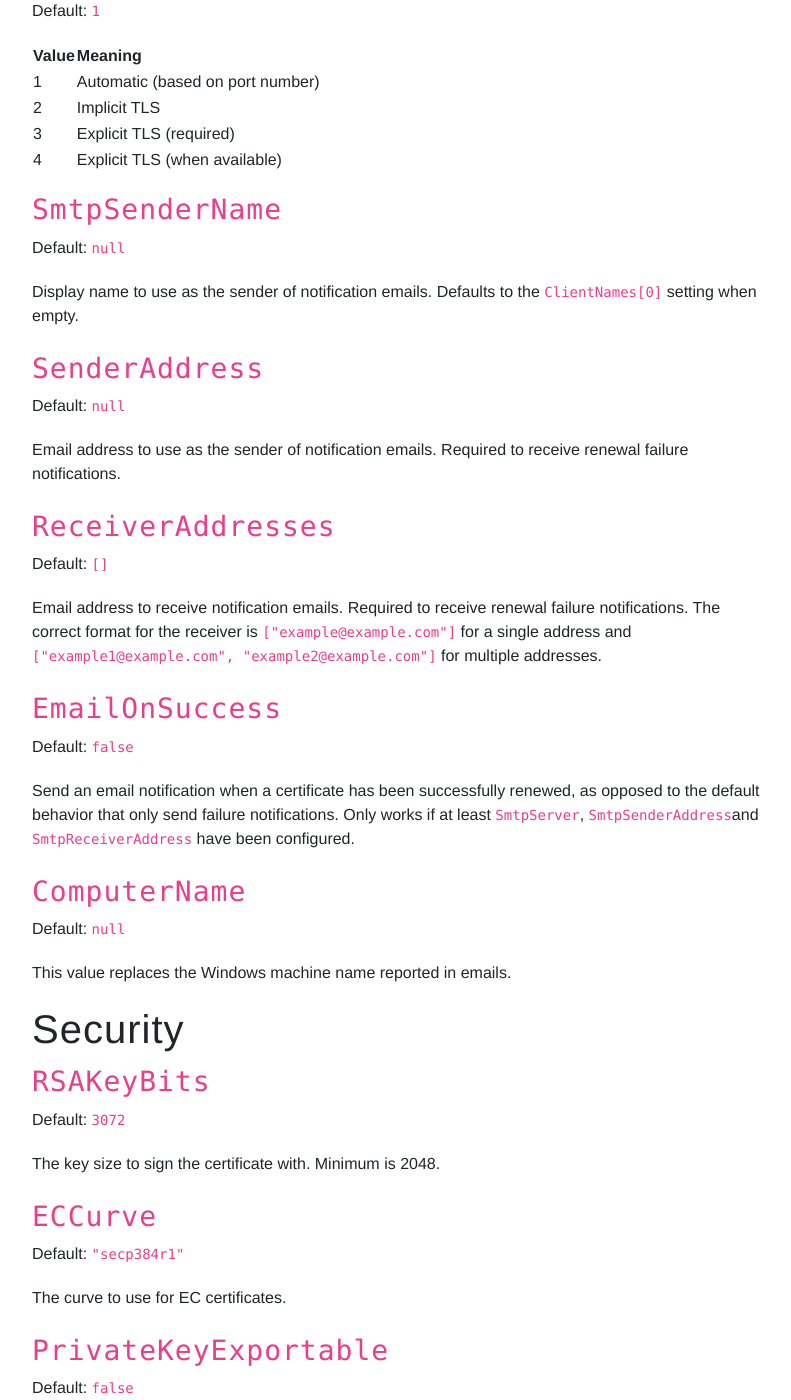
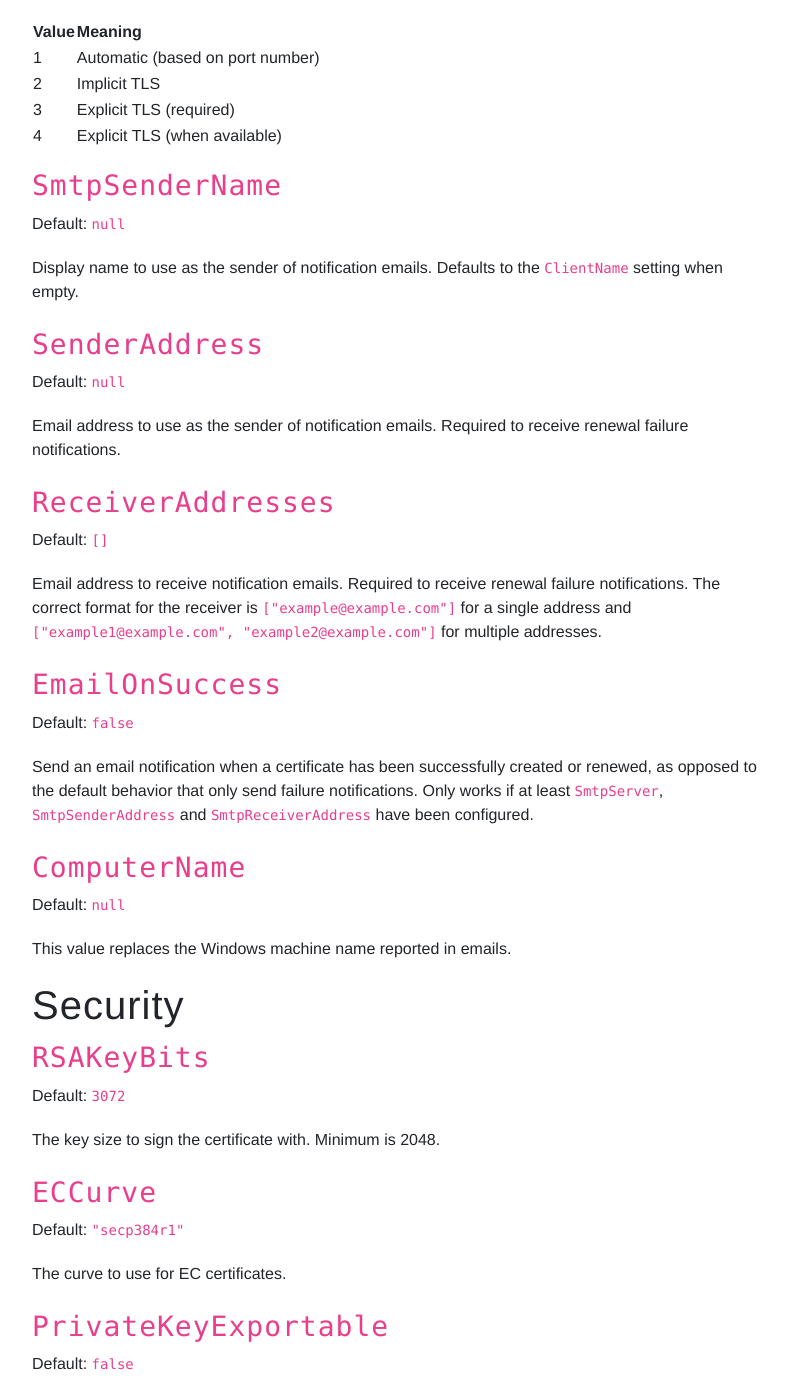
Before and after one commit to win-acme/win-acme.github.io, a Jekyll site: the page built from reference/settings.md, in a window 1280 px wide and 1400 px high, scrolled down 4930 px. Shown: the whole window, without its empty margins (433-1224 px from the left). Built offline with Jekyll 4.4.1, drawn with Linux system fonts in a browser that asks for light colours; our own code applies the rules of GitHub Pages for plain Markdown files; some of the changed text lies outside the part shown.

Commit message:
update settings

```diff
--- a/reference/settings.md
+++ b/reference/settings.md
@@ -11,12 +11,11 @@ settings.
 
 ## Client
 
-### `ClientNames`
-Default: `[ "win-acme" ]`
+### `ClientName`
+Default: `"win-acme"`
 
 The name of the client, which comes back in the scheduled task and the
-`ConfigurationPath`. If more than one value is provided the first one will
-be used.
+`ConfigurationPath`.
 
 ### `ConfigurationPath`
 Default: `null`
@@ -206,7 +205,7 @@ Default: `1`
 Default: `null`
 
 Display name to use as the sender of notification emails.
-Defaults to the `ClientNames[0]` setting when empty.
+Defaults to the `ClientName` setting when empty.
 
 ### `SenderAddress`
 Default: `null`
@@ -226,10 +225,10 @@ for multiple addresses.
 ### `EmailOnSuccess`
 Default: `false`
 
-Send an email notification when a certificate has been successfully renewed,
-as opposed to the default behavior that only send failure notifications.
-Only works if at least `SmtpServer`, `SmtpSenderAddress`and `SmtpReceiverAddress`
-have been configured.
+Send an email notification when a certificate has been successfully created
+or renewed, as opposed to the default behavior that only send failure
+notifications. Only works if at least `SmtpServer`, `SmtpSenderAddress`
+and `SmtpReceiverAddress` have been configured.
 
 ### `ComputerName`
 Default: `null`
```
Also changed, not shown: other parts of reference/settings.md (+2 -2 lines).
